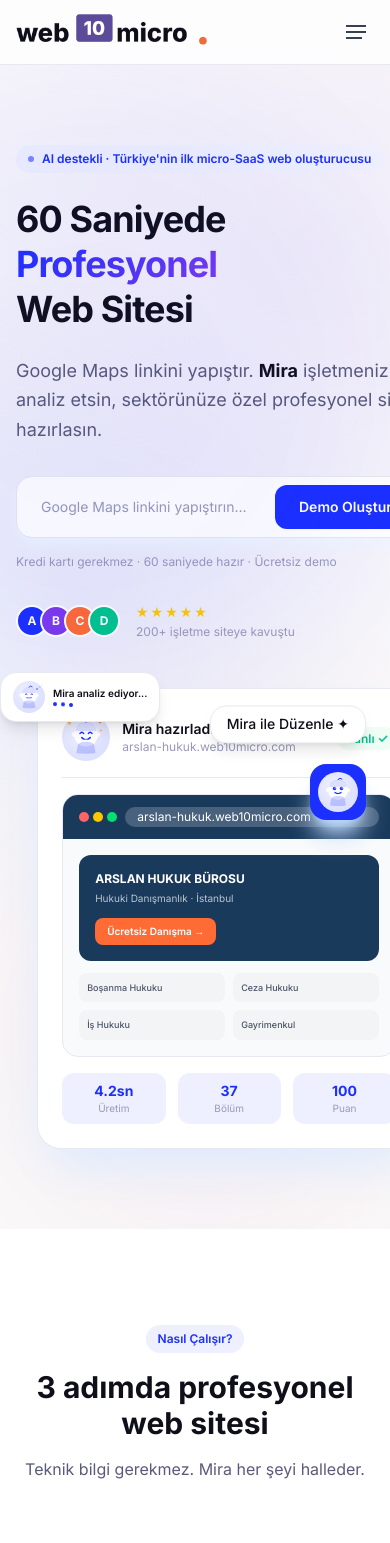
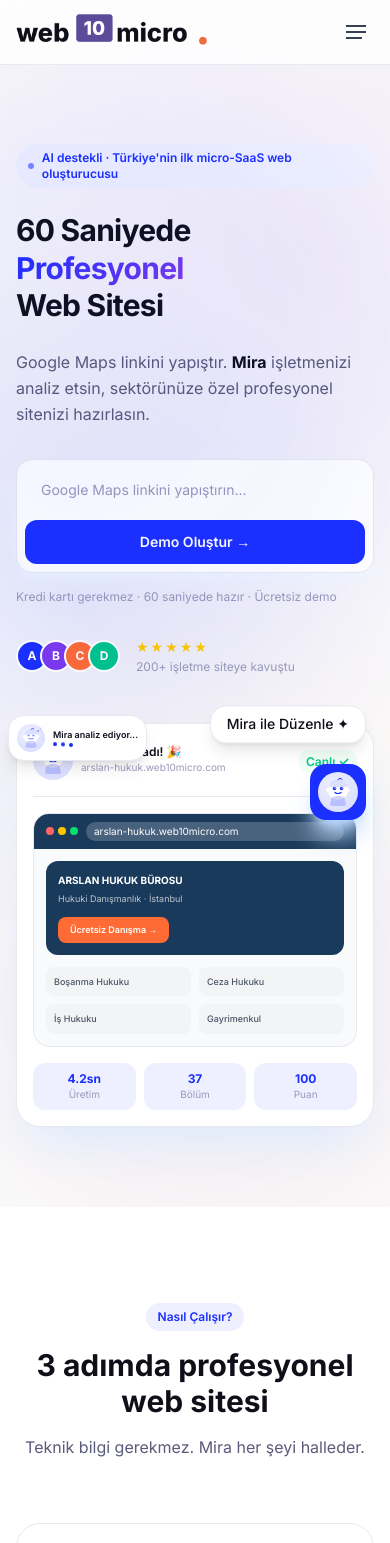
Before and after one commit to RARA1907/web10micro-v1, a Next.js app: page / in a window 390 px wide. Shown: the top 1543 px of the page. Built offline with nearby package versions, Linux system fonts and the light colour scheme.

Commit message:
fix: mobile layout - input overflow, card sizing, favicon tags, responsive text

```diff
--- a/app/layout.tsx
+++ b/app/layout.tsx
@@ -15,6 +15,11 @@
 export default function RootLayout({ children }: { children: React.ReactNode }) {
   return (
     <html lang="tr" className={inter.variable}>
+      <head>
+        <link rel="icon" type="image/png" href="/favicon.png" />
+        <link rel="apple-touch-icon" href="/favicon.png" />
+        <meta name="viewport" content="width=device-width, initial-scale=1" />
+      </head>
       <body>{children}</body>
     </html>
   );
--- a/components/Hero.tsx
+++ b/components/Hero.tsx
@@ -13,7 +13,7 @@
         <div className="absolute bottom-0 left-0 w-[400px] h-[400px] rounded-full bg-[var(--token-color)] opacity-[0.04] blur-3xl" />
       </div>
 
-      <div className="max-w-6xl mx-auto px-4 sm:px-6 py-20 w-full">
+      <div className="max-w-6xl mx-auto px-4 sm:px-6 py-20 w-full overflow-hidden">
         <div className="grid lg:grid-cols-2 gap-12 items-center">
 
           {/* Sol — metin */}
@@ -23,7 +23,7 @@
               AI destekli · Türkiye&apos;nin ilk micro-SaaS web oluşturucusu
             </div>
 
-            <h1 className="text-4xl sm:text-5xl lg:text-6xl font-bold leading-tight tracking-tight mb-6">
+            <h1 className="text-3xl sm:text-4xl lg:text-5xl font-bold leading-tight tracking-tight mb-6">
               <span className="text-[var(--text-primary)]">60 Saniyede</span>
               <br />
               <span className="text-gradient">Profesyonel</span>
@@ -31,18 +31,18 @@
               <span className="text-[var(--text-primary)]">Web Sitesi</span>
             </h1>
 
-            <p className="text-lg text-[var(--text-secondary)] mb-8 leading-relaxed max-w-lg">
+            <p className="text-base sm:text-lg text-[var(--text-secondary)] mb-8 leading-relaxed max-w-lg">
               Google Maps linkini yapıştır. <strong className="text-[var(--text-primary)]">Mira</strong> işletmenizi analiz etsin, sektörünüze özel profesyonel sitenizi hazırlasın.
             </p>
 
             {/* Input */}
-            <div className="bg-white rounded-2xl border border-[var(--border)] shadow-lg shadow-blue-50 p-2 flex gap-2 mb-4">
+            <div className="bg-white rounded-2xl border border-[var(--border)] shadow-lg shadow-blue-50 p-2 flex flex-col sm:flex-row gap-2 mb-4 max-w-full">
               <input
                 type="text"
                 value={url}
                 onChange={e => setUrl(e.target.value)}
                 placeholder="Google Maps linkini yapıştırın..."
-                className="flex-1 px-4 py-3 text-sm outline-none text-[var(--text-primary)] placeholder:text-[var(--text-muted)] bg-transparent"
+                className="flex-1 min-w-0 px-4 py-3 text-sm outline-none text-[var(--text-primary)] placeholder:text-[var(--text-muted)] bg-transparent"
               />
               <button className="bg-[var(--primary)] hover:bg-[var(--primary-dark)] text-white font-semibold text-sm px-6 py-3 rounded-xl transition-colors whitespace-nowrap">
                 Demo Oluştur →
@@ -74,50 +74,50 @@
           {/* Sağ — Mira + demo card */}
           <div className="relative flex justify-center lg:justify-end">
             {/* Ana kart */}
-            <div className="relative bg-white rounded-3xl border border-[var(--border)] shadow-2xl shadow-blue-100 p-6 w-full max-w-sm">
+            <div className="relative bg-white rounded-3xl border border-[var(--border)] shadow-2xl shadow-blue-100 p-4 sm:p-6 w-full max-w-sm overflow-hidden">
               {/* Kart başlık */}
-              <div className="flex items-center gap-3 mb-4 pb-4 border-b border-[var(--border)]">
-                <MiraAvatar mood="celebrating" size={48} />
-                <div>
-                  <p className="font-semibold text-sm text-[var(--text-primary)]">Mira hazırladı! 🎉</p>
-                  <p className="text-xs text-[var(--text-muted)]">arslan-hukuk.web10micro.com</p>
+              <div className="flex items-center gap-2 sm:gap-3 mb-4 pb-4 border-b border-[var(--border)] flex-wrap">
+                <MiraAvatar mood="celebrating" size={40} />
+                <div className="min-w-0 flex-1">
+                  <p className="font-semibold text-xs sm:text-sm text-[var(--text-primary)]">Mira hazırladı! 🎉</p>
+                  <p className="text-[10px] sm:text-xs text-[var(--text-muted)] truncate">arslan-hukuk.web10micro.com</p>
                 </div>
-                <div className="ml-auto">
+                <div className="ml-auto flex-shrink-0">
                   <span className="text-xs font-semibold text-[var(--success)] bg-green-50 px-2 py-1 rounded-full">Canlı ✓</span>
                 </div>
               </div>
 
               {/* Site önizleme mockup */}
               <div className="bg-gray-50 rounded-2xl overflow-hidden mb-4 border border-[var(--border)]">
-                <div className="bg-[#1A3A5C] px-4 py-3 flex items-center gap-2">
+                <div className="bg-[#1A3A5C] px-3 sm:px-4 py-2 sm:py-3 flex items-center gap-2">
                   <div className="flex gap-1">
-                    <div className="w-2.5 h-2.5 rounded-full bg-red-400" />
-                    <div className="w-2.5 h-2.5 rounded-full bg-yellow-400" />
-                    <div className="w-2.5 h-2.5 rounded-full bg-green-400" />
+                    <div className="w-2 h-2 rounded-full bg-red-400" />
+                    <div className="w-2 h-2 rounded-full bg-yellow-400" />
+                    <div className="w-2 h-2 rounded-full bg-green-400" />
                   </div>
-                  <div className="flex-1 bg-white/20 rounded-full px-3 py-0.5 text-white text-xs">arslan-hukuk.web10micro.com</div>
+                  <div className="flex-1 bg-white/20 rounded-full px-2 py-0.5 text-white text-[10px] truncate">arslan-hukuk.web10micro.com</div>
                 </div>
-                <div className="p-4">
-                  <div className="bg-[#1A3A5C] rounded-xl p-4 text-white mb-3">
-                    <div className="text-xs font-bold mb-1">ARSLAN HUKUK BÜROSU</div>
-                    <div className="text-[10px] opacity-70">Hukuki Danışmanlık · İstanbul</div>
-                    <div className="mt-3 bg-[var(--accent)] text-white text-[10px] font-semibold px-3 py-1.5 rounded-lg inline-block">
+                <div className="p-3 sm:p-4">
+                  <div className="bg-[#1A3A5C] rounded-xl p-3 sm:p-4 text-white mb-3">
+                    <div className="text-[10px] sm:text-xs font-bold mb-1">ARSLAN HUKUK BÜROSU</div>
+                    <div className="text-[9px] sm:text-[10px] opacity-70">Hukuki Danışmanlık · İstanbul</div>
+                    <div className="mt-3 bg-[var(--accent)] text-white text-[9px] sm:text-[10px] font-semibold px-3 py-1.5 rounded-lg inline-block">
                       Ücretsiz Danışma →
                     </div>
                   </div>
                   <div className="grid grid-cols-2 gap-2">
                     {["Boşanma Hukuku","Ceza Hukuku","İş Hukuku","Gayrimenkul"].map(s => (
-                      <div key={s} className="bg-gray-100 rounded-lg p-2 text-[9px] font-medium text-gray-600">{s}</div>
+                      <div key={s} className="bg-gray-100 rounded-lg p-2 text-[9px] sm:text-[10px] font-medium text-gray-600 truncate">{s}</div>
                     ))}
                   </div>
                 </div>
               </div>
 
               {/* İstatistikler */}
-              <div className="grid grid-cols-3 gap-3 text-center">
+              <div className="grid grid-cols-3 gap-2 sm:gap-3 text-center">
                 {[["4.2sn","Üretim"],["37","Bölüm"],["100","Puan"]].map(([val, label]) => (
                   <div key={label} className="bg-[var(--primary-light)] rounded-xl p-2">
-                    <div className="text-[var(--primary)] font-bold text-sm">{val}</div>
+                    <div className="text-[var(--primary)] font-bold text-xs sm:text-sm">{val}</div>
                     <div className="text-[var(--text-muted)] text-[10px]">{label}</div>
                   </div>
                 ))}
@@ -125,10 +125,10 @@
             </div>
 
             {/* Floating badge — Mira düşünüyor */}
-            <div className="absolute -top-4 -left-4 bg-white rounded-2xl border border-[var(--border)] shadow-lg px-3 py-2 flex items-center gap-2">
-              <MiraAvatar mood="thinking" size={32} />
+            <div className="absolute -top-2 -left-2 sm:-left-4 bg-white rounded-2xl border border-[var(--border)] shadow-lg px-2 py-2 flex items-center gap-2">
+              <MiraAvatar mood="thinking" size={28} />
               <div>
-                <p className="text-[10px] font-semibold text-[var(--text-primary)]">Mira analiz ediyor...</p>
+                <p className="text-[9px] sm:text-[10px] font-semibold text-[var(--text-primary)]">Mira analiz ediyor...</p>
                 <div className="flex gap-1 mt-0.5">
                   {[0,1,2].map(i => (
                     <div key={i} className="w-1 h-1 rounded-full bg-[var(--primary)] animate-bounce" style={{ animationDelay: `${i * 0.15}s` }} />
```
